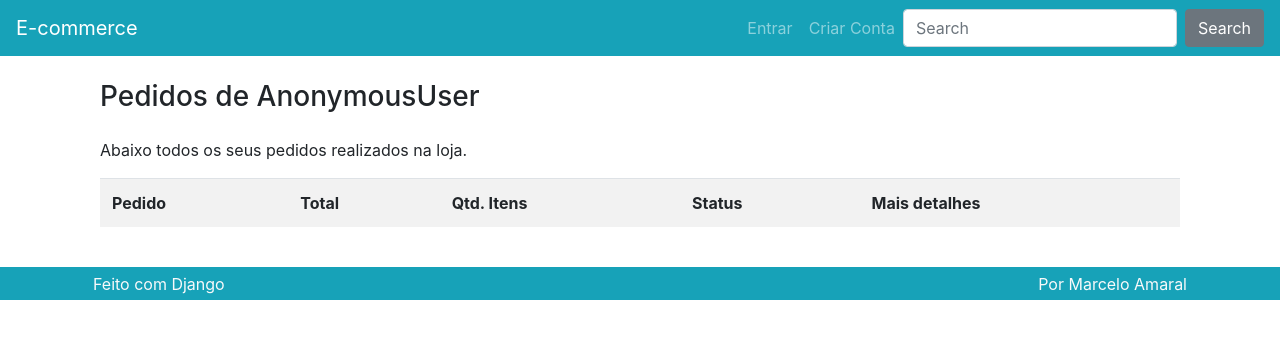
After one commit to marcelo1339/python_django_ecommerce, a Django app: template pedido/templates/pedido/lista.html in a window 1280 px wide. The commit adds this page. Shown: the top 339 px of the page. Run offline with Django 5.2, Linux system fonts and the light colour scheme; the template is opened without the code that fills it, so the values that code supplies are empty; some libraries are stand-ins or nearby versions.

Commit message:
feat: Finishing pedido and listar pedido

```diff
--- /dev/null
+++ b/pedido/templates/pedido/lista.html
@@ -0,0 +1,47 @@
+{% extends 'base.html' %}
+{% load omfilters %}
+
+{% block conteudo %}
+
+    <main class="container mt-4 mb-4">
+
+        <div class="row">
+            <div class="col">
+                <h3 class="mb-4">Pedidos de {{ user }}</h3>
+                <p>Abaixo todos os seus pedidos realizados na loja.</p>
+
+                <div class="table-responsive">
+                    <table class="table table-striped">
+
+                        <tr>
+                            <th scope="col">Pedido</th>
+                            <th scope="col">Total</th>
+                            <th scope="col">Qtd. Itens</th>
+                            <th scope="col">Status</th>
+                            <th scope="col">Mais detalhes</th>
+                        </tr>
+
+                        {% for p in pedidos %}
+                            <tr>
+                                <th scope="row">{{ p }}</td>
+                                <td>{{ p.total | format_brazilian_currency }}</td>
+                                <td>{{ p.qtd_total }}</td>
+                                <td>{{ p.get_status_display }}</td>
+                                <td>
+                                    <a href="{% url 'pedido:detalhe' p.pk %}">
+                                        Ver <i class="fas fa-search-plus ml-2"></i>
+                                    </a>
+                                </td>
+                            </tr>
+                        {% endfor %}
+
+                    </table>
+                </div>
+            </div>
+        </div>
+
+    </main>
+
+    {% include 'parciais/_pagination.html' %}
+
+{% endblock %}
--- a/pedido/urls.py
+++ b/pedido/urls.py
@@ -6,6 +6,6 @@ app_name = 'pedido'
 urlpatterns = [
     path('pagar/<int:pk>', views.Pagar.as_view(), name='pagar'),
     path('salvarpedido/', views.SalvarPedido.as_view(), name='salvar_pedido'),
-    path('detalhe/', views.Detalhe.as_view(), name='detalhe'),
+    path('detalhe/<int:pk>', views.Detalhe.as_view(), name='detalhe'),
     path('lista/', views.ListaPedidos.as_view(), name='lista'),
 ]
--- a/produto/views.py
+++ b/produto/views.py
@@ -16,6 +16,7 @@ class ListaProdutos(ListView):
     template_name = 'produto/lista.html'
     context_object_name = 'produtos'
     paginate_by = 10
+    ordering = '-id',
 
 
 class DetalheProduto(DetailView):
--- a/templates/parciais/_nav.html
+++ b/templates/parciais/_nav.html
@@ -17,6 +17,7 @@
                             Conta
                         </a>
                         <div class="dropdown-menu" aria-labelledby="navbarDropdown">
+                            <a class="dropdown-item" href="{% url 'pedido:lista' %}">Meus Pedidos</a>
                             <a class="dropdown-item" href="{% url 'perfil:criar' %}">Atualizar Dados</a>
                             <a class="dropdown-item" href="{% url 'perfil:logout' %}">Sair</a>
                         </div>
--- a/templates/parciais/_pagination.html
+++ b/templates/parciais/_pagination.html
@@ -1,4 +1,7 @@
 {% if is_paginated %}
+
+<div class="col mt-3 mb-2">
+    <div class="row">
         <div class="pagination">
             <ul class="pagination">
                 {% if page_obj.has_previous %}
@@ -34,4 +37,6 @@
                 {% endif %}
             </ul>
         </div>
+    </div>
+</div>
 {% endif %}
```
Also changed, not shown: pedido/templates/pedido/detalhe.html (+9 -0 lines), pedido/templates/pedido/pagar.html (+4 -59 lines), pedido/views.py (+21 -9 lines), templates/parciais/_pedido.html (added, +58 -0 lines). Lines whose indentation alone changed are shown as unchanged.
